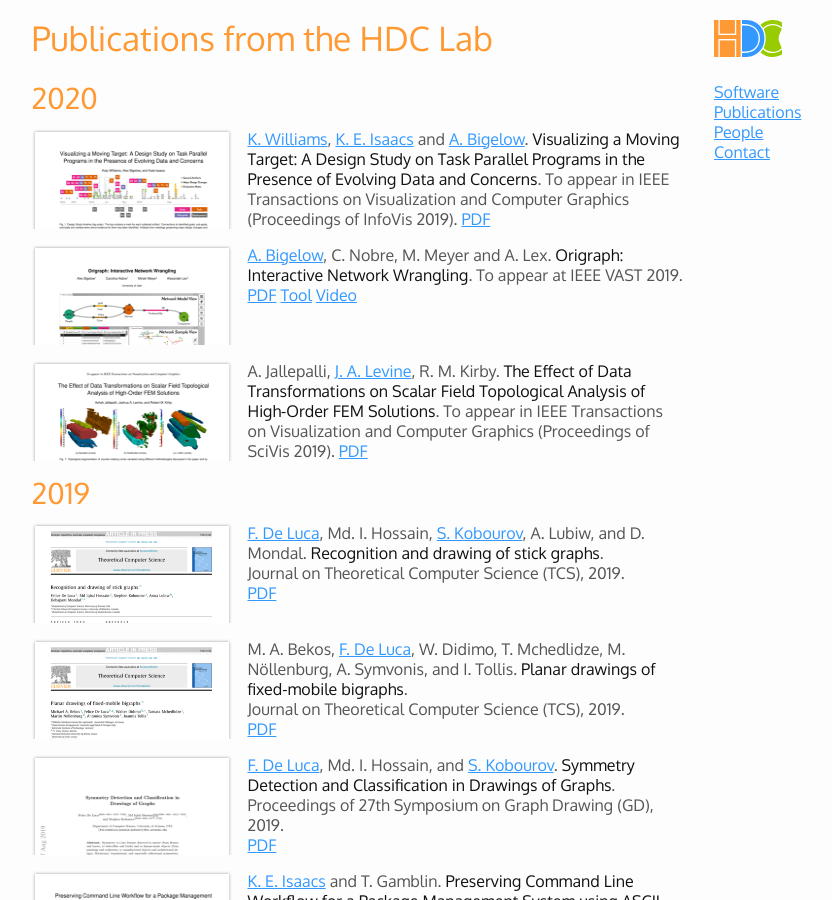
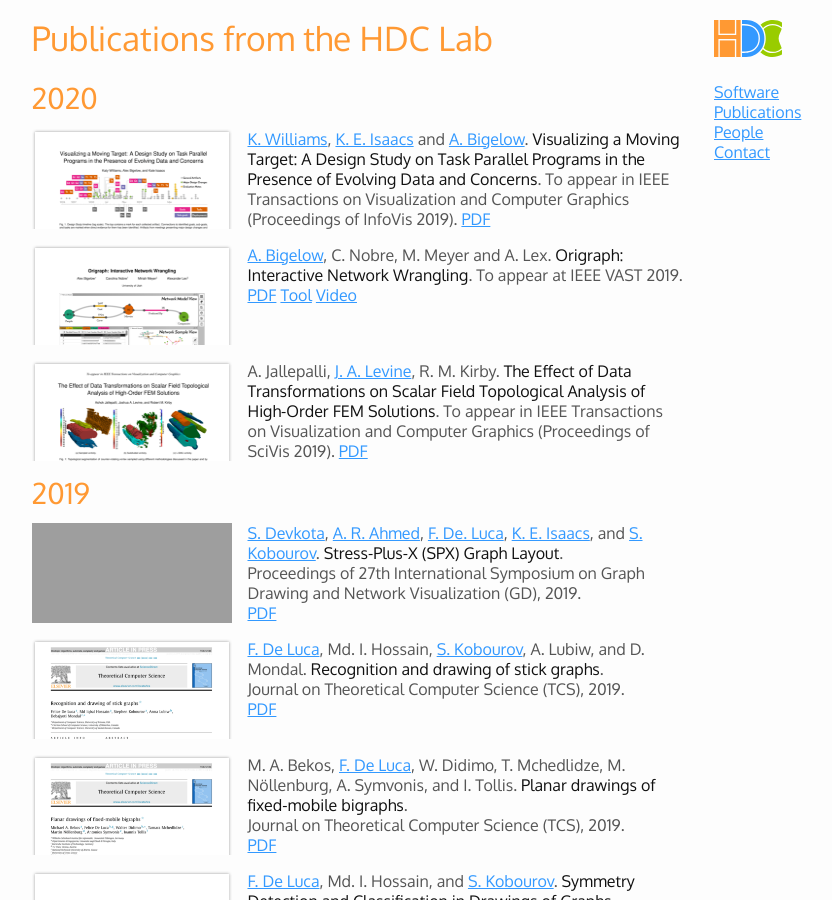
Before and after one commit to hdc-arizona/hdc-arizona.github.io, a Jekyll site: the page built from publications.md, in a window 1280 px wide and 900 px high. Shown: the whole window, without its empty margins (136-968 px from the left). Built offline with Jekyll 4.4.1, drawn with Linux system fonts in a browser that asks for light colours; grey boxes are pictures that could not be loaded.

Commit message:
Update publications.md

```diff
--- a/publications.md
+++ b/publications.md
@@ -30,6 +30,19 @@ To appear in IEEE Transactions on Visualization and Computer Graphics (Proceedin
 <div class="pubdiv"></div>
 
 ## 2019
+
+[<img class="pubthumb" src="papers/thumbs/gd_2019_spx_layout.png">](papers/gd_2019_spx_layout.pdf)
+[S. Devkota](https://devkotasabin.github.io/),
+[A. R. Ahmed](http://cgi.cs.arizona.edu/~abureyanahmed/profile.html),
+[F. De. Luca](https://www.felicedeluca.com/cv),
+[K. E. Isaacs](https://hdc.cs.arizona.edu/people/kisaacs/),
+and
+[S. Kobourov](http://www.cs.arizona.edu/~kobourov).
+**Stress-Plus-X (SPX) Graph Layout**.
+Proceedings of 27th International Symposium on Graph Drawing and Network Visualization (GD), 2019.
+[PDF](papers/gd_2019_spx_layout.pdf)
+
+<div class="pubdiv"></div>
 
 [<img class="pubthumb" src="papers/thumbs/tcs_2019_short_recognition.png">](papers/tcs_2019_short_recognition.pdf)
 [F. De Luca](https://www.felicedeluca.com/cv),
```
